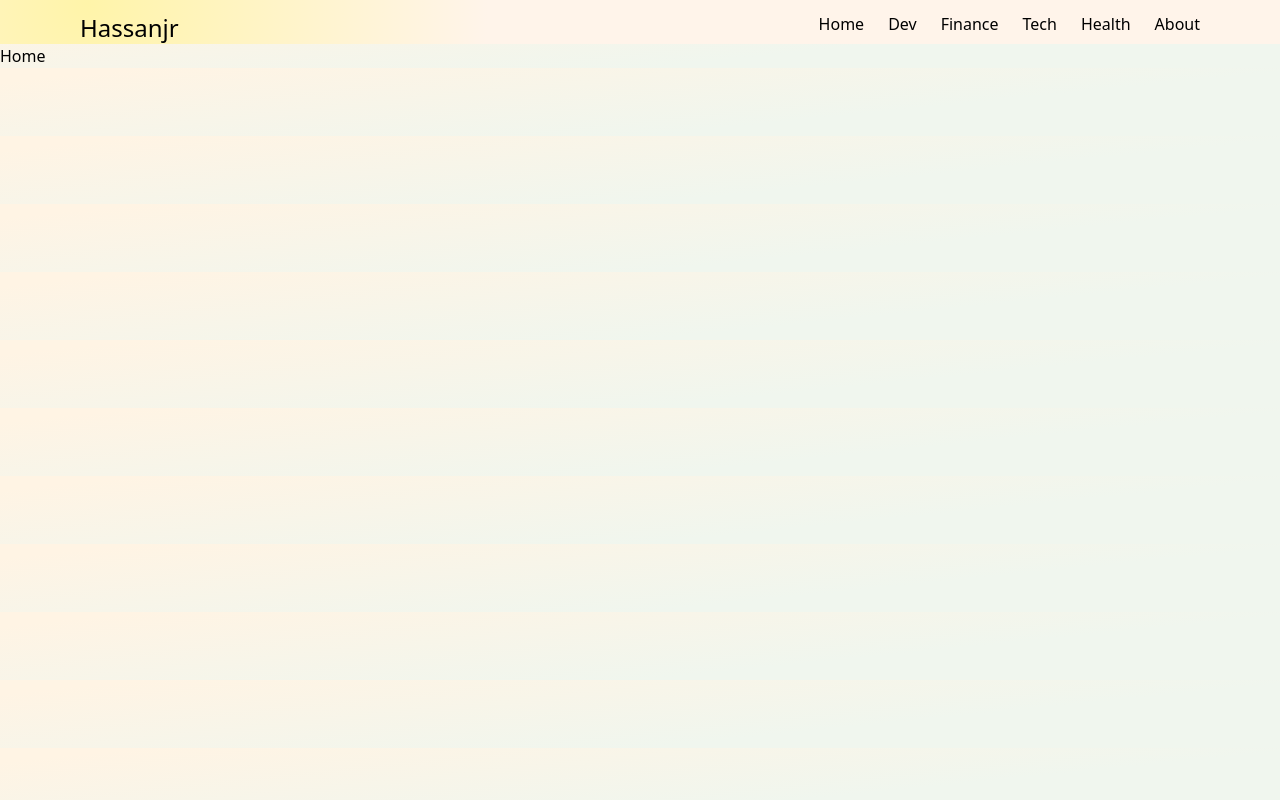
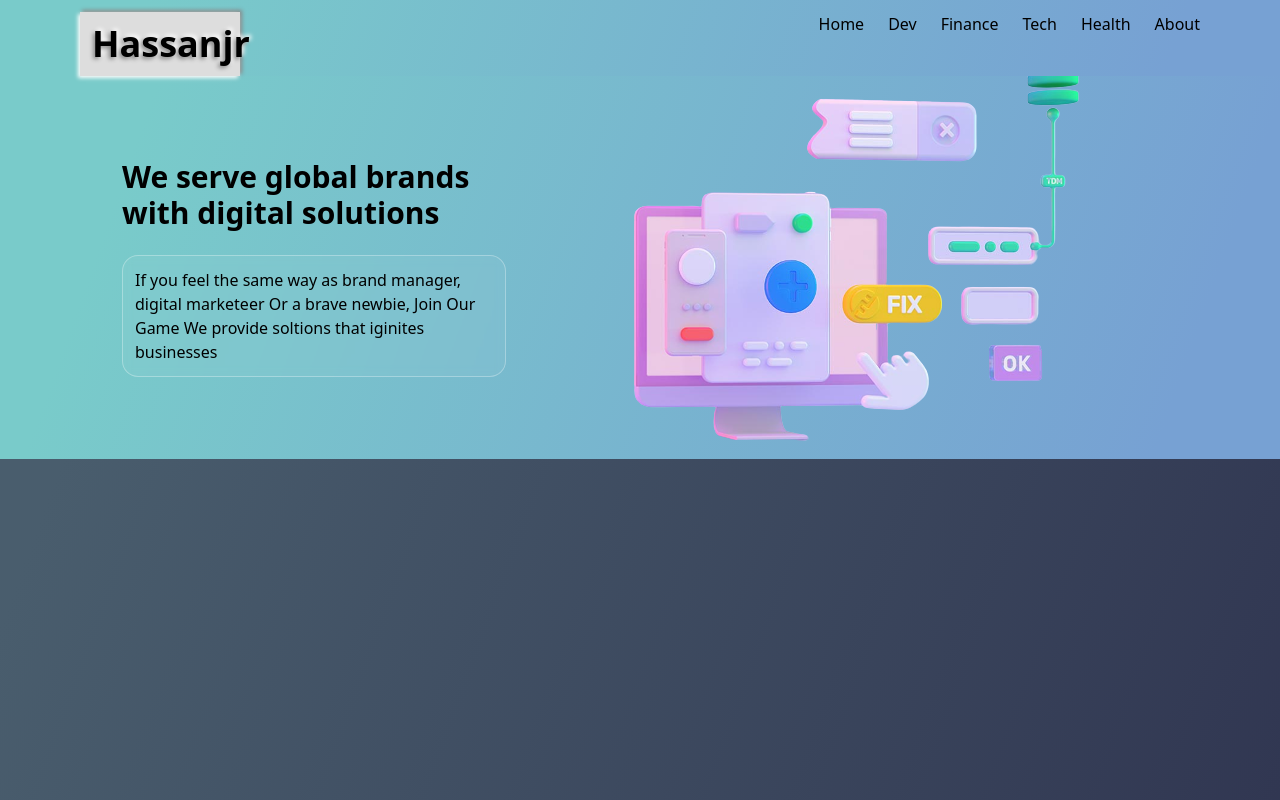
Before and after one commit to Hassan-jr/Blog, a Next.js app in the folder frontend/: page / in a window 1280 px wide. Built offline with nearby package versions, Linux system fonts and the light colour scheme.

Commit message:
Header setup

```diff
--- a/frontend/components/Header.js
+++ b/frontend/components/Header.js
@@ -1,14 +1,17 @@
 import React from 'react'
+import Image from 'next/image'
+import homepic from "../img/homepic.png"
 
 const Header = () => {
   return (
-    <div>
+    <div className="flex flex-row px-20 justify-center items-center nav">
         {/* text */}
-        <div>
-            <h1>We serve global brands with digital solutions</h1>
-            <p>If you feel the same way as brand manager, digital marketeer Or a brave newbie, Join Our Game</p>
-            <p>We provide solutions that iginites businesses</p>
+        <div className="w-96  ">
+            <h1 className="font-bold text-3xl mb-6">We serve global brands with digital solutions</h1>
+            <p className="white-glassmorphism p-3 ">If you feel the same way as brand manager, digital marketeer Or a brave newbie, Join Our Game
+            We provide soltions that iginites businesses</p>
         </div>
+        <Image src={homepic}/>
     </div>
   )
 }
--- a/frontend/components/Nav.js
+++ b/frontend/components/Nav.js
@@ -10,8 +10,9 @@ const toggleMenu=()=>{
   return (
     <div className="flex flex-row justify-around px-5 pt-1 md:px-20 md:pt-3 align-middle nav">
       {/* LOGO */}
-      <div className='flex-1'>
-        <h1 className="text-2xl">Hassanjr</h1>
+      <div className='flex-1 '>
+
+        <h1 className="text-4xl logobox p-3 w-40 logo font-bold">Hassanjr</h1>
       </div>
       {/* Nav big screen*/}
       <div>
--- a/frontend/pages/index.js
+++ b/frontend/pages/index.js
@@ -1,10 +1,10 @@
 import React from 'react'
-
+import Header from '../components/Header'
 
 const Home = () => {
   return (
     <div>
-      Home
+      <Header/>
     </div>
   )
 }
--- a/frontend/styles/globals.css
+++ b/frontend/styles/globals.css
@@ -1,14 +1,40 @@
 .nav {
-  background-image: radial-gradient( circle 400px at 6.8% 8.3%,  rgba(255,244,169,1) 0%, rgba(255,244,234,1) 100.2% );
+  background-image: linear-gradient( 109.6deg,  rgba(121,203,202,1) 11.2%, rgba(119,161,211,1) 91.1% );}
+
+.logo{
+  color: black;
+text-shadow: -2px 2px 4px #878787,
+2px -2px 4px #ffffff;
+}
+.logobox{
+  background: #dddddd;
+box-shadow: -2px 2px 4px #ffffff,
+2px -2px 4px #878787;
 }
 
 .body-gradient{
   background-image: linear-gradient( 174.2deg,  rgba(255,244,228,1) 7.1%, rgba(240,246,238,1) 67.4% );
 }
 
+.blue-glassmorphism {
+  background: rgb(39, 51, 89, 0.4);
+  border-radius: 16px;
+  box-shadow: 0 4px 30px rgba(0, 0, 0, 0.2);
+  backdrop-filter: blur(5px);
+  -webkit-backdrop-filter: blur(5px);
+  border: 1px solid rgba(0, 0, 0, 0.3);
+}
+
+.white-glassmorphism {
+  background: rgba(255, 255, 255, 0.05);
+  border-radius: 16px;
+  backdrop-filter: blur(5px);
+  -webkit-backdrop-filter: blur(5px);
+  border: 1px solid rgba(255, 255, 255, 0.3);
+}
+
 body{
-  background-image: linear-gradient( 174.2deg,  rgba(255,244,228,1) 7.1%, rgba(240,246,238,1) 67.4% );
-}
+  background-image: linear-gradient( 110.3deg,  rgba(73,93,109,1) 4.3%, rgba(49,55,82,1) 96.7% );}
 
 @tailwind base;
 @tailwind components;
```
Also changed, not shown: frontend/img/homepic.png (added).
